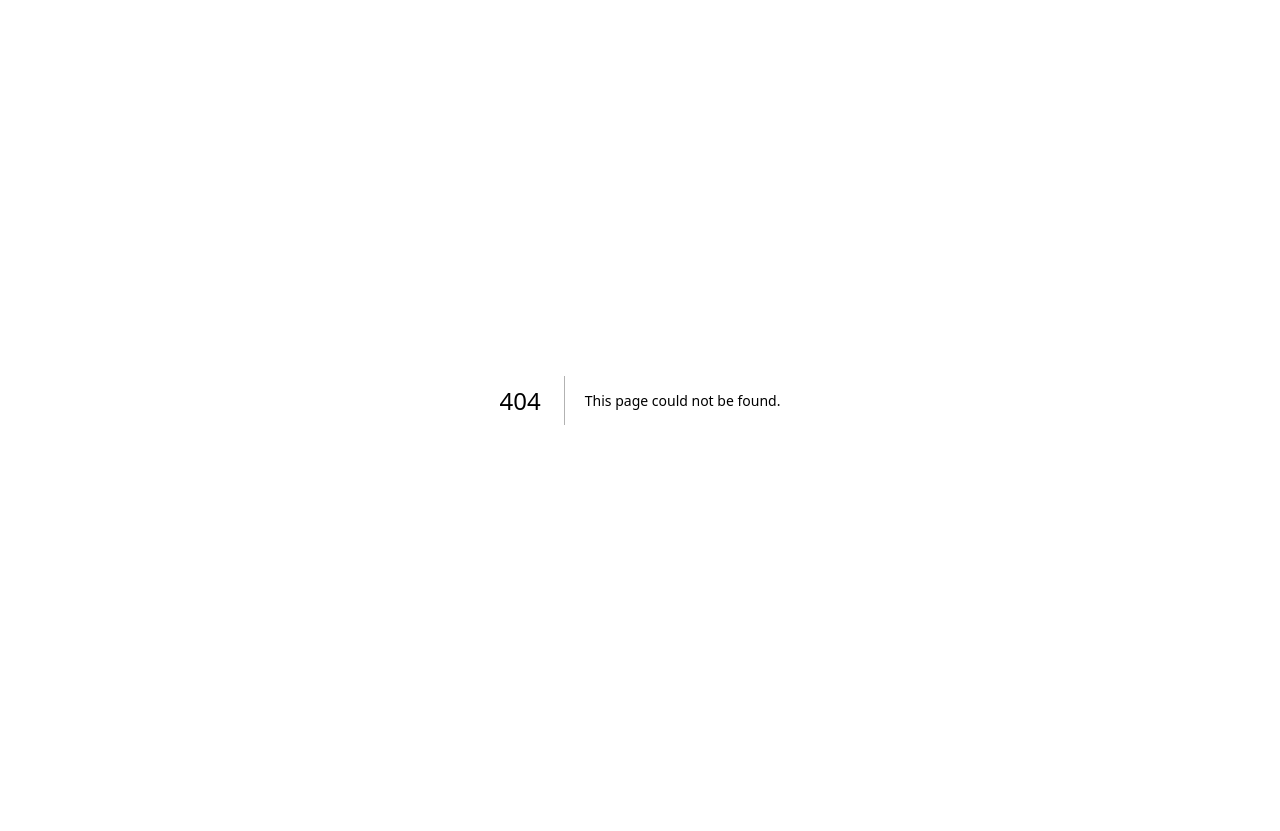
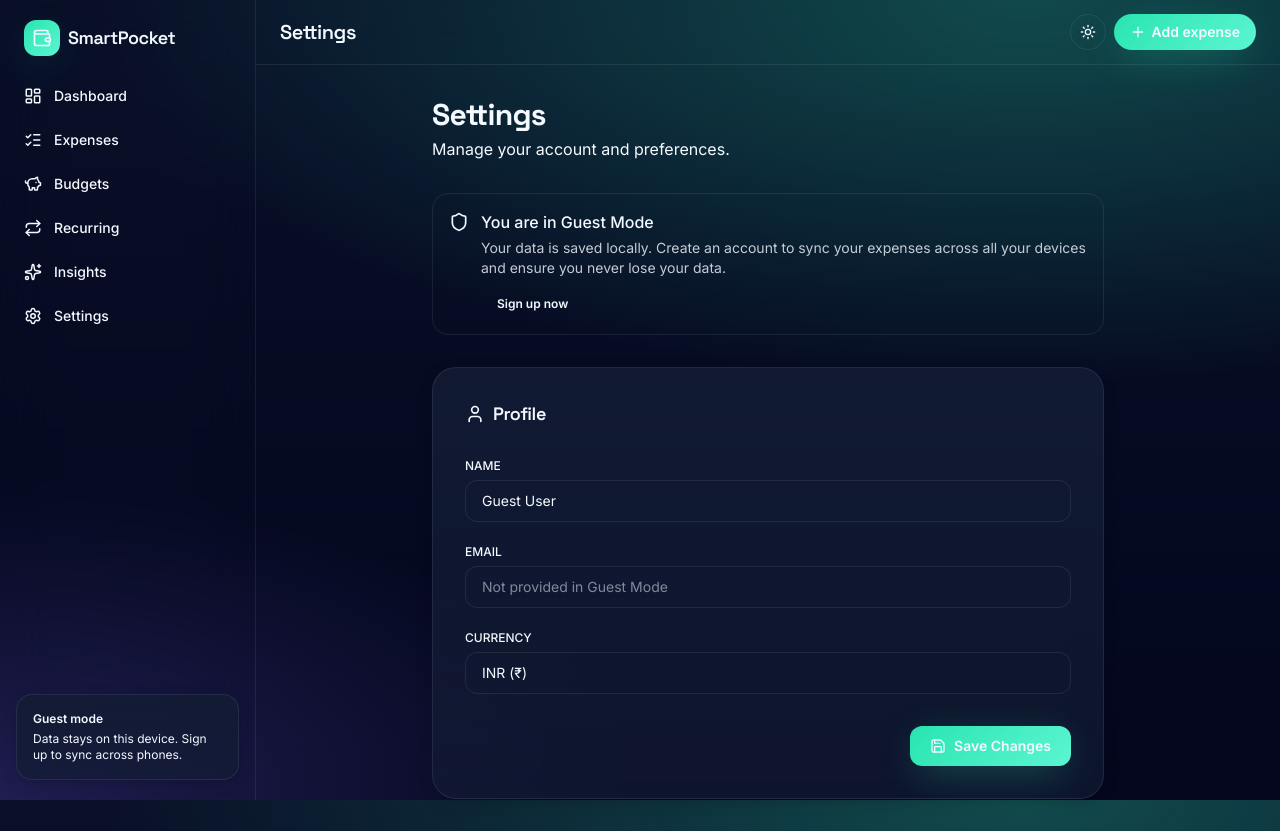
Before and after one commit to Kunal074/Smartpocket, a Next.js app: page /dashboard/settings in a window 1280 px wide. Before the commit this address had no page. Before the commit the page ends 800 px from the top, so only its background shows below. Built offline with nearby package versions, Linux system fonts and the light colour scheme.

Commit message:
Added settings page for user profile and preferences

```diff
--- /dev/null
+++ b/app/dashboard/insights/page.js
@@ -0,0 +1,78 @@
+'use client';
+
+import { useState, useEffect } from 'react';
+import CategoryDonut from '@/components/dashboard/CategoryDonut';
+import { currentMonthKey, formatINR } from '@/lib/format';
+
+export default function InsightsPage() {
+  const [expenses, setExpenses] = useState([]);
+  const [loading, setLoading] = useState(true);
+
+  // Simulated fetch for MVP UI testing
+  useEffect(() => {
+    const dummyExpenses = [
+      { id: '1', amount: 18000, categoryId: 'rent', date: new Date().toISOString() },
+      { id: '2', amount: 4820, categoryId: 'groceries', date: new Date(Date.now() - 86400000).toISOString() },
+      { id: '3', amount: 1200, categoryId: 'food', date: new Date(Date.now() - 172800000).toISOString() },
+      { id: '4', amount: 800, categoryId: 'transport', date: new Date(Date.now() - 259200000).toISOString() },
+    ];
+    setExpenses(dummyExpenses);
+    setLoading(false);
+  }, []);
+
+  if (loading) {
+    return (
+      <div className="flex h-[50vh] items-center justify-center">
+        <div className="h-8 w-8 animate-spin rounded-full border-4 border-primary border-t-transparent" />
+      </div>
+    );
+  }
+
+  const thisMonthExpenses = expenses.filter(
+    (exp) => new Date(exp.date).toISOString().slice(0, 7) === currentMonthKey()
+  );
+
+  const totalThisMonth = thisMonthExpenses.reduce((acc, exp) => acc + exp.amount, 0);
+
+  return (
+    <div className="mx-auto max-w-4xl space-y-8">
+      <div>
+        <h2 className="font-display text-3xl font-bold tracking-tight">Insights</h2>
+        <p className="mt-1 text-muted-foreground">Analyze your spending patterns.</p>
+      </div>
+
+      <div className="grid gap-6 md:grid-cols-2">
+        <div className="glass rounded-3xl p-6 sm:p-8">
+          <p className="text-xs uppercase tracking-wider text-muted-foreground">
+            Total Spend (This Month)
+          </p>
+          <p className="mt-2 font-display text-4xl font-bold tracking-tight">
+            {formatINR(totalThisMonth)}
+          </p>
+
+          <div className="mt-8 space-y-4">
+            <h4 className="font-medium">Quick Stats</h4>
+            <div className="flex justify-between border-b border-border/40 pb-2 text-sm">
+              <span className="text-muted-foreground">Daily Average</span>
+              <span className="font-medium">{formatINR(totalThisMonth / new Date().getDate())}</span>
+            </div>
+            <div className="flex justify-between border-b border-border/40 pb-2 text-sm">
+              <span className="text-muted-foreground">Highest Spend</span>
+              <span className="font-medium">
+                {formatINR(Math.max(...thisMonthExpenses.map((e) => e.amount), 0))}
+              </span>
+            </div>
+            <div className="flex justify-between border-b border-border/40 pb-2 text-sm">
+              <span className="text-muted-foreground">Transactions</span>
+              <span className="font-medium">{thisMonthExpenses.length}</span>
+            </div>
+          </div>
+        </div>
+
+        <div>
+          <CategoryDonut expenses={thisMonthExpenses} />
+        </div>
+      </div>
+    </div>
+  );
+}
--- /dev/null
+++ b/app/dashboard/settings/page.js
@@ -0,0 +1,93 @@
+'use client';
+
+import { LogOut, Save, Shield, User } from 'lucide-react';
+import { toast } from 'sonner';
+
+export default function SettingsPage() {
+  const isGuest = true; // Temporary for MVP, will use real auth state later
+
+  const handleSave = (e) => {
+    e.preventDefault();
+    toast.success('Settings saved');
+  };
+
+  return (
+    <div className="mx-auto max-w-2xl space-y-8">
+      <div>
+        <h2 className="font-display text-3xl font-bold tracking-tight">Settings</h2>
+        <p className="mt-1 text-muted-foreground">Manage your account and preferences.</p>
+      </div>
+
+      {isGuest && (
+        <div className="rounded-2xl border border-primary/30 bg-primary/10 p-4 text-primary">
+          <div className="flex items-start gap-3">
+            <Shield className="mt-0.5 h-5 w-5 shrink-0" />
+            <div>
+              <p className="font-medium">You are in Guest Mode</p>
+              <p className="mt-1 text-sm opacity-80">
+                Your data is saved locally. Create an account to sync your expenses across all your devices and ensure you never lose your data.
+              </p>
+              <button className="mt-3 rounded-full bg-primary px-4 py-1.5 text-xs font-semibold text-primary-foreground hover:opacity-90">
+                Sign up now
+              </button>
+            </div>
+          </div>
+        </div>
+      )}
+
+      <form onSubmit={handleSave} className="space-y-6">
+        <div className="glass rounded-3xl p-6 sm:p-8">
+          <h3 className="flex items-center gap-2 font-display text-lg font-semibold">
+            <User className="h-5 w-5 text-primary" /> Profile
+          </h3>
+
+          <div className="mt-6 space-y-4">
+            <div>
+              <label className="text-xs font-medium uppercase text-muted-foreground">Name</label>
+              <input
+                type="text"
+                defaultValue="Guest User"
+                className="mt-1 w-full rounded-xl border border-border bg-input/50 px-4 py-2.5 text-sm focus:border-primary focus:outline-none"
+              />
+            </div>
+            <div>
+              <label className="text-xs font-medium uppercase text-muted-foreground">Email</label>
+              <input
+                type="email"
+                disabled
+                placeholder="Not provided in Guest Mode"
+                className="mt-1 w-full rounded-xl border border-border bg-input/20 px-4 py-2.5 text-sm text-muted-foreground focus:outline-none"
+              />
+            </div>
+            <div>
+              <label className="text-xs font-medium uppercase text-muted-foreground">Currency</label>
+              <input
+                type="text"
+                disabled
+                defaultValue="INR (₹)"
+                className="mt-1 w-full rounded-xl border border-border bg-input/20 px-4 py-2.5 text-sm text-muted-foreground focus:outline-none"
+              />
+            </div>
+          </div>
+
+          <div className="mt-8 flex justify-end">
+            <button
+              type="submit"
+              className="inline-flex items-center gap-2 rounded-xl gradient-primary px-5 py-2.5 text-sm font-semibold text-primary-foreground shadow-glow hover:opacity-95"
+            >
+              <Save className="h-4 w-4" /> Save Changes
+            </button>
+          </div>
+        </div>
+      </form>
+
+      {!isGuest && (
+        <div className="flex justify-end">
+          <button className="inline-flex items-center gap-2 rounded-xl bg-destructive/10 px-5 py-2.5 text-sm font-semibold text-destructive hover:bg-destructive hover:text-destructive-foreground">
+            <LogOut className="h-4 w-4" /> Sign Out
+          </button>
+        </div>
+      )}
+    </div>
+  );
+}
```
